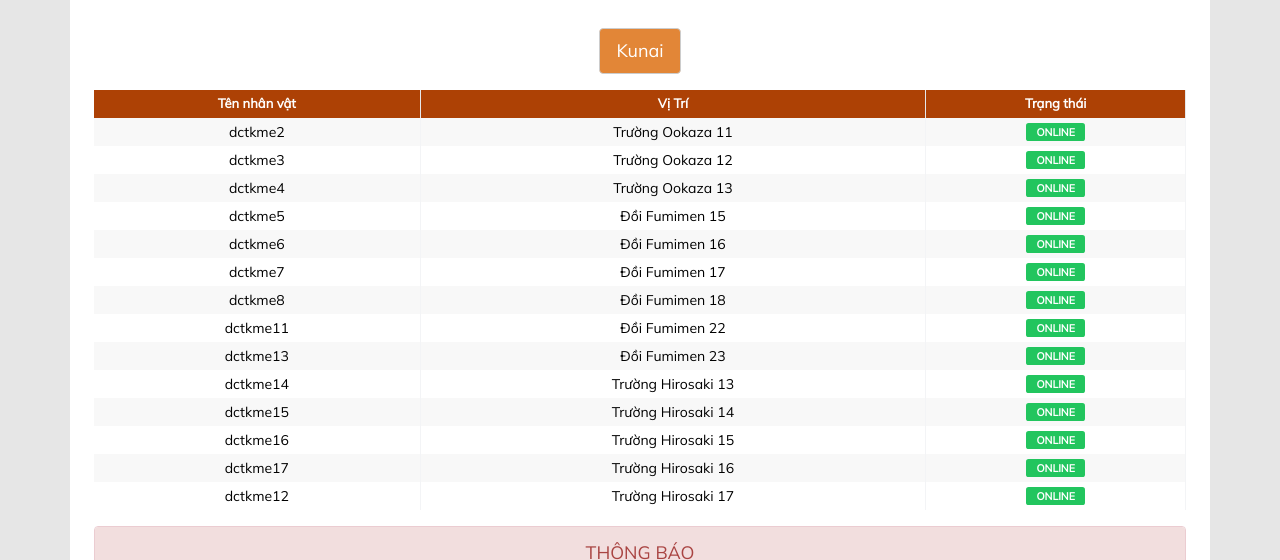
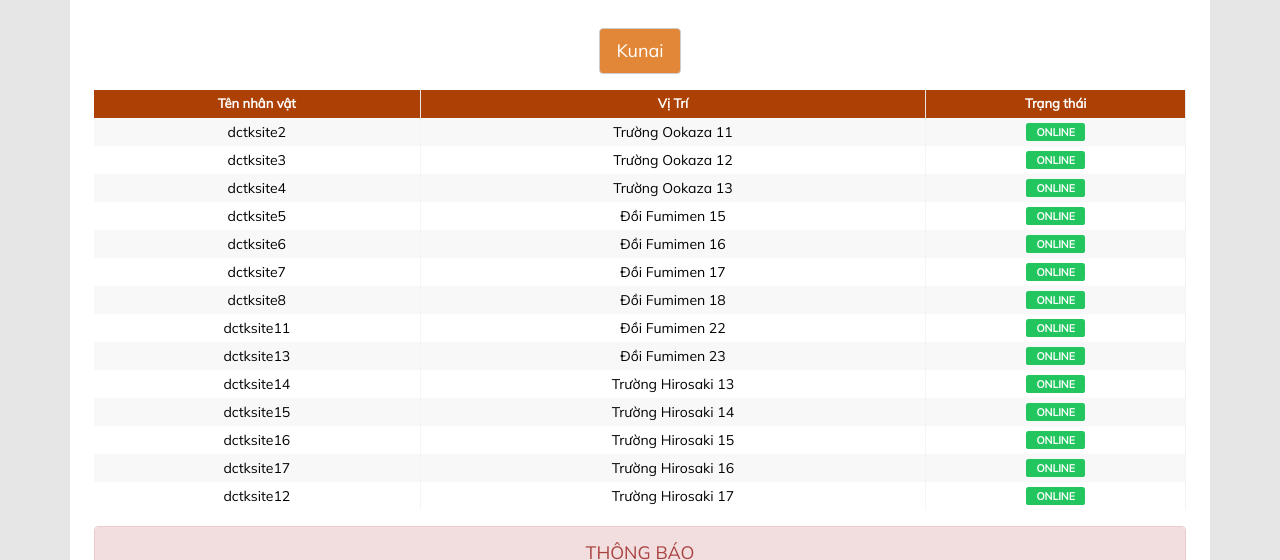
Before and after one commit to dvTinh99/nso, a Vue app: page / in a window 1280 px wide. Shown: the part 1190-1750 px from the top of the page. Built offline with nearby package versions, Linux system fonts and the light colour scheme; no server answers.

Commit message:
update name bot

```diff
--- a/src/components/TrangChu.vue
+++ b/src/components/TrangChu.vue
@@ -389,7 +389,7 @@
                <tbody>
                   <tr class="odd:bg-white-f8">
                      <td class="border-r border-gray-100 py-1 text-center text-sm">
-                        dctkme2
+                        dctksite2
                      </td>
                      <td class="border-r border-gray-100 py-1 text-center text-sm">
                         Trường Ookaza 11
@@ -401,7 +401,7 @@
                   </tr>
                   <tr class="odd:bg-white-f8">
                      <td class="border-r border-gray-100 py-1 text-center text-sm">
-                        dctkme3
+                        dctksite3
                      </td>
                      <td class="border-r border-gray-100 py-1 text-center text-sm">
                         Trường Ookaza 12
@@ -413,7 +413,7 @@
                   </tr>
                   <tr class="odd:bg-white-f8">
                      <td class="border-r border-gray-100 py-1 text-center text-sm">
-                        dctkme4
+                        dctksite4
                      </td>
                      <td class="border-r border-gray-100 py-1 text-center text-sm">
                         Trường Ookaza 13
@@ -425,7 +425,7 @@
                   </tr>
                   <tr class="odd:bg-white-f8">
                      <td class="border-r border-gray-100 py-1 text-center text-sm">
-                        dctkme5
+                        dctksite5
                      </td>
                      <td class="border-r border-gray-100 py-1 text-center text-sm">
                         Đồi Fumimen 15
@@ -437,7 +437,7 @@
                   </tr>
                   <tr class="odd:bg-white-f8">
                      <td class="border-r border-gray-100 py-1 text-center text-sm">
-                        dctkme6
+                        dctksite6
                      </td>
                      <td class="border-r border-gray-100 py-1 text-center text-sm">
                         Đồi Fumimen 16
@@ -449,7 +449,7 @@
                   </tr>
                   <tr class="odd:bg-white-f8">
                      <td class="border-r border-gray-100 py-1 text-center text-sm">
-                        dctkme7
+                        dctksite7
                      </td>
                      <td class="border-r border-gray-100 py-1 text-center text-sm">
                         Đồi Fumimen 17
@@ -461,7 +461,7 @@
                   </tr>
                   <tr class="odd:bg-white-f8">
                      <td class="border-r border-gray-100 py-1 text-center text-sm">
-                        dctkme8
+                        dctksite8
                      </td>
                      <td class="border-r border-gray-100 py-1 text-center text-sm">
                         Đồi Fumimen 18
@@ -473,7 +473,7 @@
                   </tr>
                   <tr class="odd:bg-white-f8">
                      <td class="border-r border-gray-100 py-1 text-center text-sm">
-                        dctkme11
+                        dctksite11
                      </td>
                      <td class="border-r border-gray-100 py-1 text-center text-sm">
                         Đồi Fumimen 22
@@ -485,7 +485,7 @@
                   </tr>
                   <tr class="odd:bg-white-f8">
                      <td class="border-r border-gray-100 py-1 text-center text-sm">
-                        dctkme13
+                        dctksite13
                      </td>
                      <td class="border-r border-gray-100 py-1 text-center text-sm">
                         Đồi Fumimen 23
@@ -497,7 +497,7 @@
                   </tr>
                   <tr class="odd:bg-white-f8">
                      <td class="border-r border-gray-100 py-1 text-center text-sm">
-                        dctkme14
+                        dctksite14
                      </td>
                      <td class="border-r border-gray-100 py-1 text-center text-sm">
                         Trường Hirosaki 13
@@ -509,7 +509,7 @@
                   </tr>
                   <tr class="odd:bg-white-f8">
                      <td class="border-r border-gray-100 py-1 text-center text-sm">
-                        dctkme15
+                        dctksite15
                      </td>
                      <td class="border-r border-gray-100 py-1 text-center text-sm">
                         Trường Hirosaki 14
@@ -521,7 +521,7 @@
                   </tr>
                   <tr class="odd:bg-white-f8">
                      <td class="border-r border-gray-100 py-1 text-center text-sm">
-                        dctkme16
+                        dctksite16
                      </td>
                      <td class="border-r border-gray-100 py-1 text-center text-sm">
                         Trường Hirosaki 15
@@ -533,7 +533,7 @@
                   </tr>
                   <tr class="odd:bg-white-f8">
                      <td class="border-r border-gray-100 py-1 text-center text-sm">
-                        dctkme17
+                        dctksite17
                      </td>
                      <td class="border-r border-gray-100 py-1 text-center text-sm">
                         Trường Hirosaki 16
@@ -545,7 +545,7 @@
                   </tr>
                   <tr class="odd:bg-white-f8">
                      <td class="border-r border-gray-100 py-1 text-center text-sm">
-                        dctkme12
+                        dctksite12
                      </td>
                      <td class="border-r border-gray-100 py-1 text-center text-sm">
                         Trường Hirosaki 17
```
